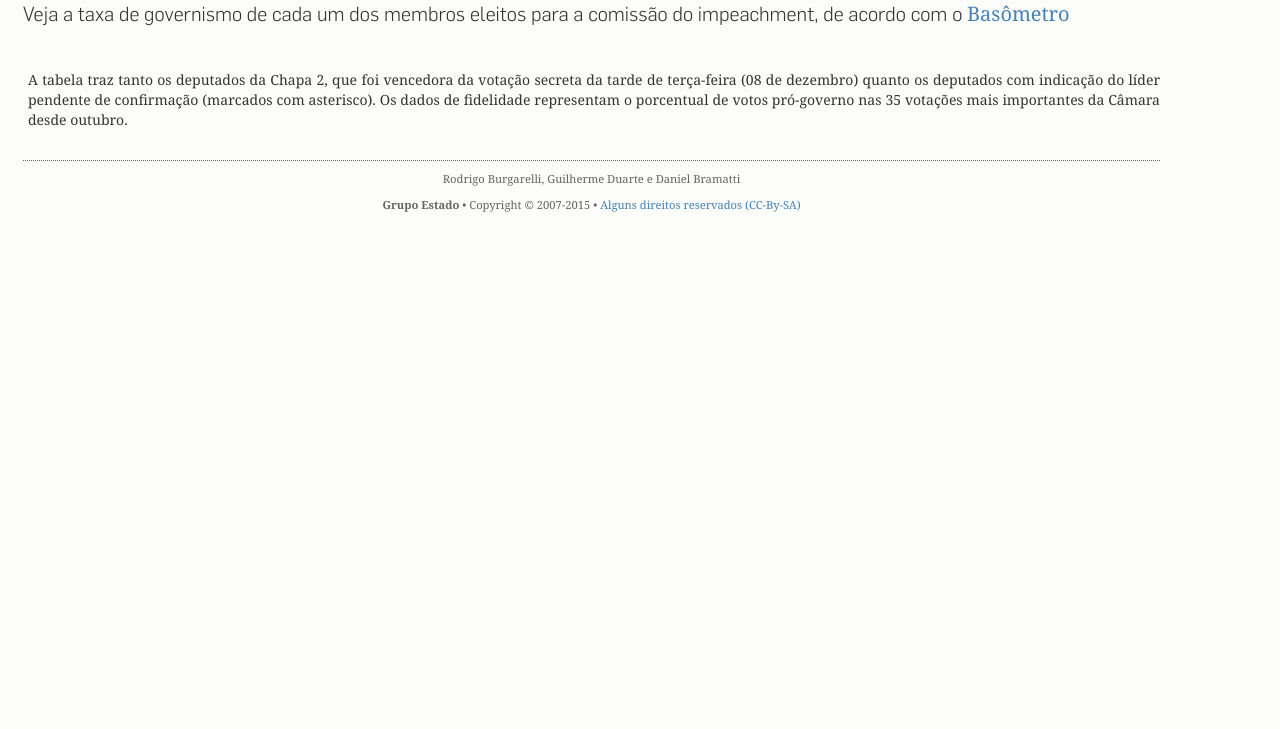
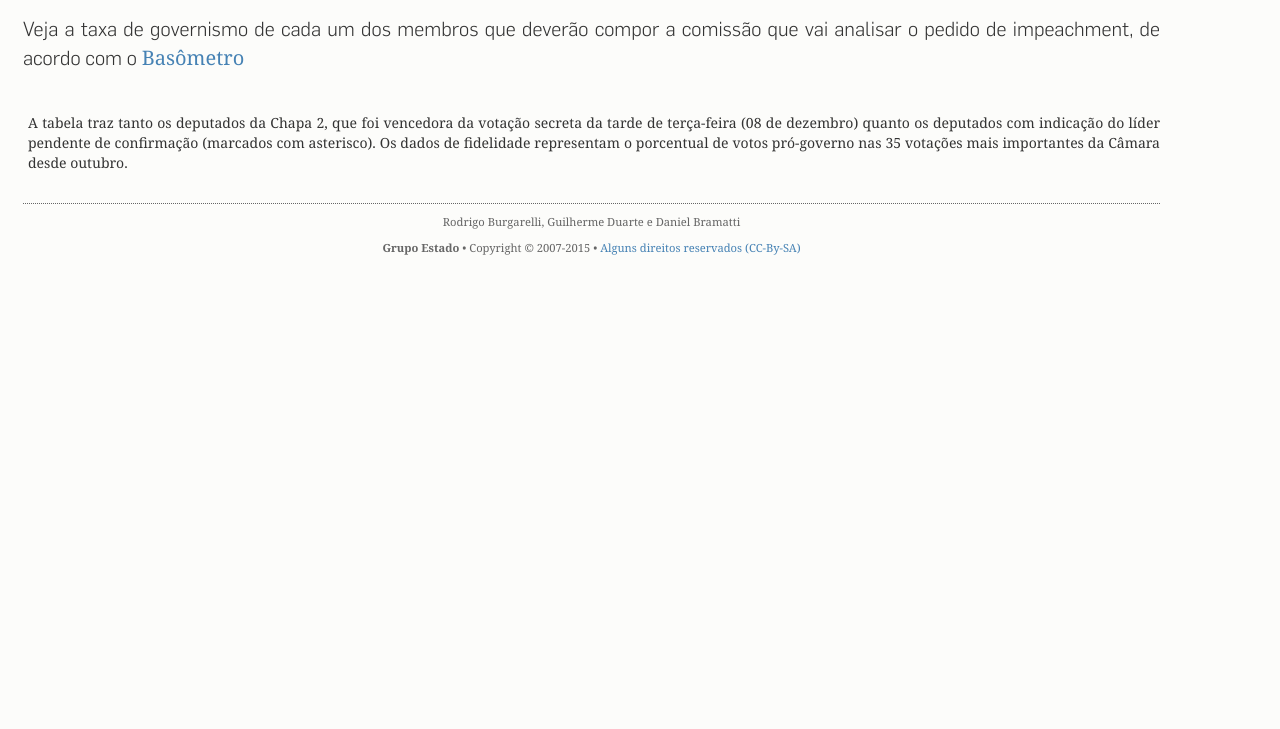
Before and after one commit to rodrigoburg/impeachment, a plain HTML site: page index.html in a window 1280 px wide. Shown: the part 71-800 px from the top of the page. Drawn offline with Linux system fonts and the light colour scheme; no server answers.

Commit message:
arrumando linha fina

```diff
--- a/css/main.css
+++ b/css/main.css
@@ -160,6 +160,7 @@ table {
 }
 
 p.linhafina {
+    padding-top: 15px;
     font-family:"Flama-Light";
     font-size:20px;
     text-align: justify;
--- a/index.html
+++ b/index.html
@@ -82,7 +82,7 @@
 </header>
 
 <div id="linha_fina">
-    <p class="linhafina">Veja a taxa de governismo de cada um dos membros eleitos para a comissão do impeachment, de acordo com o <a href="http://estadaodados.com/basometro">Basômetro</a></p>
+    <p class="linhafina">Veja a taxa de governismo de cada um dos membros que deverão compor a comissão que vai analisar o pedido de impeachment, de acordo com o <a href="http://estadaodados.com/basometro">Basômetro</a></p>
     <!-- <ul id="escolhe-grafico" class="nav nav-tabs">
         <li class="mapa"><a href="#div-grafico">Gráfico temporal</a></li>
         <li class="seguidos"><a href="#div-tabela">Tabela</a></li>
```
